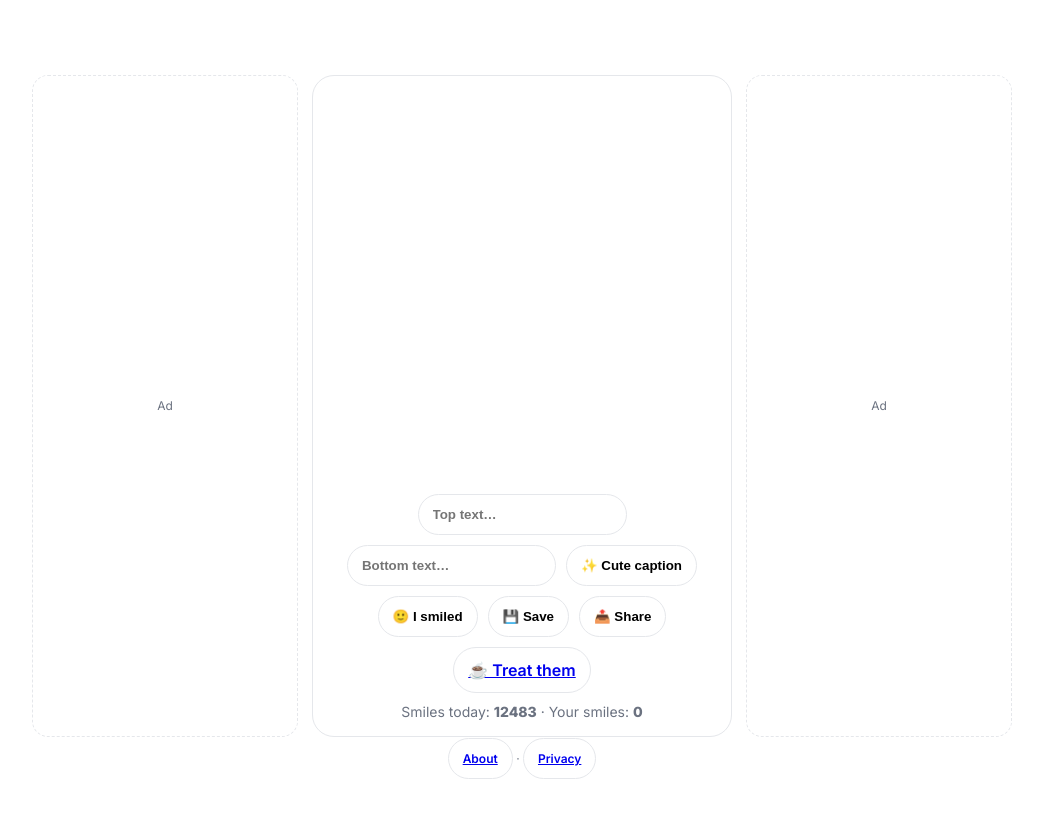
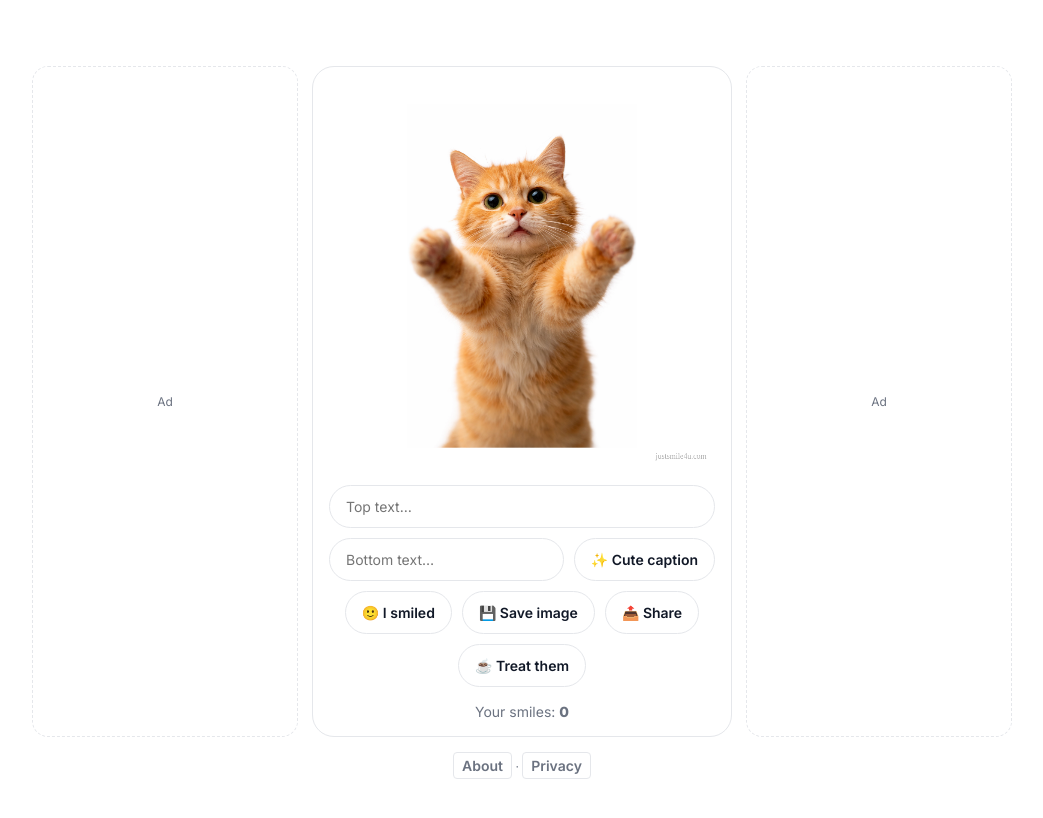
Before and after one commit to slobodin007-commits/justsmile4u, a plain HTML site: page index.html in a window 1280 px wide. Both pictures are taken after a click on the button "📤 Share". Shown: the whole page, without its empty margins (118-1161 px from the left). Drawn offline with Linux system fonts and the light colour scheme.

Commit message:
Update index.html

```diff
--- a/index.html
+++ b/index.html
@@ -23,13 +23,21 @@
 .grid{display:grid;grid-template-columns:1fr min(420px,100%) 1fr;gap:14px}
 .ad{border:1px dashed var(--border);border-radius:16px;min-height:140px;
 display:flex;align-items:center;justify-content:center;font-size:12px;color:var(--muted)}
-.center{border:1px solid var(--border);border-radius:22px;padding:16px}
-canvas{width:100%;height:auto}
-.controls{display:flex;flex-wrap:wrap;gap:10px;justify-content:center;margin-top:12px}
-button,input,a{border:1px solid var(--border);border-radius:999px;padding:12px 14px;
-font-weight:600;background:#fff}
-.stats{text-align:center;color:var(--muted);font-size:14px;margin-top:10px}
-footer{text-align:center;font-size:12px;color:var(--muted);margin-top:14px}
+.center{border:1px solid var(--border);border-radius:22px;padding:16px;background:#fff}
+canvas{width:100%;height:auto;display:block;border-radius:8px}
+.controls{display:flex;flex-wrap:wrap;gap:10px;justify-content:center;margin-top:16px}
+input{flex:1;min-width:200px;border:1px solid var(--border);border-radius:999px;padding:12px 16px;
+font-weight:400;background:#fff;font-size:14px;font-family:Inter}
+input:focus{outline:none;border-color:#9ca3af}
+button,a{border:1px solid var(--border);border-radius:999px;padding:12px 16px;
+font-weight:600;background:#fff;font-size:14px;cursor:pointer;text-decoration:none;color:var(--text);
+font-family:Inter;transition:background 0.2s}
+button:hover,a:hover{background:#f9fafb}
+button:active{background:#f3f4f6}
+.stats{text-align:center;color:var(--muted);font-size:14px;margin-top:16px}
+footer{text-align:center;font-size:12px;color:var(--muted);margin-top:20px}
+footer a{color:var(--muted);text-decoration:none;padding:4px 8px;border-radius:4px}
+footer a:hover{color:var(--text);background:#f9fafb}
 @media(max-width:900px){.grid{grid-template-columns:1fr}}
 </style>
 </head>
@@ -49,13 +57,13 @@
       <input id="bottomText" placeholder="Bottom text…" maxlength="40">
       <button id="randomBtn">✨ Cute caption</button>
       <button id="smileBtn">🙂 I smiled</button>
-      <button id="saveBtn">💾 Save</button>
+      <button id="saveBtn">💾 Save image</button>
       <button id="shareBtn">📤 Share</button>
       <a href="https://buymeacoffee.com/YOURNAME" target="_blank">☕ Treat them</a>
     </div>
 
     <div class="stats">
-      Smiles today: <b id="global">12483</b> · Your smiles: <b id="local">0</b>
+      Your smiles: <b id="local">0</b>
     </div>
   </div>
 
@@ -70,71 +78,194 @@
 </div>
 
 <script>
-const images=["img/cat-hug.png","img/dog-hug.png","img/axolotl-hug.png"];
-const cute=[
-["i need a hug","just a little"],
-["everything is fine","probably"],
-["sending you","a tiny hug"],
-["no thoughts","only feelings"]
+const images = ["./img/cat-hug.png", "./img/dog-hug.png", "./img/axolotl-hug.png"];
+const cute = [
+  ["i need a hug", "just a little"],
+  ["everything is fine", "probably"],
+  ["sending you", "a tiny hug"],
+  ["no thoughts", "only feelings"],
+  ["you're doing great", "keep going"],
+  ["take a breath", "you've got this"],
+  ["sending love", "your way"],
+  ["it's okay", "to rest"]
 ];
 
-const c=document.getElementById("canvas"),ctx=c.getContext("2d");
-const top=document.getElementById("topText");
-const bot=document.getElementById("bottomText");
-const localEl=document.getElementById("local");
-const globalEl=document.getElementById("global");
+const canvas = document.getElementById("canvas");
+const ctx = canvas.getContext("2d");
+const topInput = document.getElementById("topText");
+const bottomInput = document.getElementById("bottomText");
+const localEl = document.getElementById("local");
 
-let img=new Image();
-function pick(){
- img.src=images[Math.floor(Math.random()*images.length)];
-}
-img.onload=draw;
+let currentImage = new Image();
+let imageLoaded = false;
 
-function draw(){
- ctx.fillStyle="#fff";ctx.fillRect(0,0,900,900);
- const r=Math.min(800/img.width,800/img.height);
- const w=img.width*r,h=img.height*r;
- ctx.drawImage(img,(900-w)/2,(900-h)/2,w,h);
- caption(top.value,40,false);
- caption(bot.value,860,true);
- ctx.fillStyle="rgba(0,0,0,.3)";
- ctx.font="20px Inter";ctx.textAlign="right";
- ctx.fillText("justsmile4u.com",880,880);
+// Load random image
+function pickRandomImage() {
+  const randomIndex = Math.floor(Math.random() * images.length);
+  currentImage.src = images[randomIndex];
+  imageLoaded = false;
 }
 
-function caption(t,y,b){
- if(!t)return;
- ctx.font="800 56px Inter";ctx.textAlign="center";
- ctx.textBaseline=b?"bottom":"top";
- ctx.fillStyle="rgba(255,255,255,.85)";
- ctx.fillRect(60,b?y-70:y,780,70);
- ctx.fillStyle="#111";
- ctx.fillText(t,450,b?y-56:y+10);
+currentImage.onload = function() {
+  imageLoaded = true;
+  draw();
+};
+
+currentImage.onerror = function() {
+  console.error("Failed to load image");
+};
+
+// Draw everything on canvas
+function draw() {
+  if (!imageLoaded) return;
+
+  // Clear canvas with white background
+  ctx.fillStyle = "#fff";
+  ctx.fillRect(0, 0, 900, 900);
+
+  // Calculate image dimensions to fit centered
+  const maxSize = 800;
+  const scale = Math.min(maxSize / currentImage.width, maxSize / currentImage.height);
+  const width = currentImage.width * scale;
+  const height = currentImage.height * scale;
+  const x = (900 - width) / 2;
+  const y = (900 - height) / 2;
+
+  // Draw image centered
+  ctx.drawImage(currentImage, x, y, width, height);
+
+  // Draw captions
+  drawCaption(topInput.value, 40, false);
+  drawCaption(bottomInput.value, 860, true);
+
+  // Draw watermark
+  ctx.fillStyle = "rgba(0, 0, 0, 0.3)";
+  ctx.font = "18px Inter";
+  ctx.textAlign = "right";
+  ctx.textBaseline = "bottom";
+  ctx.fillText("justsmile4u.com", 880, 880);
 }
 
-document.getElementById("randomBtn").onclick=()=>{
- const p=cute[Math.floor(Math.random()*cute.length)];
- top.value=p[0];bot.value=p[1];draw();
+// Draw caption with auto-scaling text
+function drawCaption(text, y, isBottom) {
+  if (!text) return;
+
+  const padding = 20;
+  const maxWidth = 780;
+  const minFontSize = 32;
+  const maxFontSize = 72;
+  const lineHeight = 1.2;
+
+  ctx.textAlign = "center";
+  ctx.textBaseline = isBottom ? "bottom" : "top";
+  ctx.font = `800 ${maxFontSize}px Inter`;
+
+  // Measure text and calculate font size
+  let fontSize = maxFontSize;
+  let metrics = ctx.measureText(text);
+
+  while (metrics.width > maxWidth && fontSize > minFontSize) {
+    fontSize -= 2;
+    ctx.font = `800 ${fontSize}px Inter`;
+    metrics = ctx.measureText(text);
+  }
+
+  // Calculate text dimensions
+  const textHeight = fontSize * lineHeight;
+  const boxHeight = textHeight + padding * 2;
+  const boxY = isBottom ? y - boxHeight : y;
+
+  // Draw white rounded background
+  const cornerRadius = 12;
+  const boxX = 60;
+  const boxWidth = maxWidth;
+
+  ctx.fillStyle = "rgba(255, 255, 255, 0.9)";
+  roundRect(ctx, boxX, boxY, boxWidth, boxHeight, cornerRadius);
+  ctx.fill();
+
+  // Draw text with stroke for better readability
+  const textY = isBottom ? y - padding - fontSize * 0.1 : y + padding + fontSize * 0.9;
+
+  ctx.fillStyle = "#111827";
+  ctx.strokeStyle = "rgba(255, 255, 255, 0.8)";
+  ctx.lineWidth = 3;
+  ctx.lineJoin = "round";
+  ctx.miterLimit = 2;
+
+  ctx.strokeText(text, 450, textY);
+  ctx.fillText(text, 450, textY);
+}
+
+// Helper function to draw rounded rectangle
+function roundRect(ctx, x, y, width, height, radius) {
+  ctx.beginPath();
+  ctx.moveTo(x + radius, y);
+  ctx.lineTo(x + width - radius, y);
+  ctx.quadraticCurveTo(x + width, y, x + width, y + radius);
+  ctx.lineTo(x + width, y + height - radius);
+  ctx.quadraticCurveTo(x + width, y + height, x + width - radius, y + height);
+  ctx.lineTo(x + radius, y + height);
+  ctx.quadraticCurveTo(x, y + height, x, y + height - radius);
+  ctx.lineTo(x, y + radius);
+  ctx.quadraticCurveTo(x, y, x + radius, y);
+  ctx.closePath();
+}
+
+// Event listeners
+topInput.addEventListener("input", draw);
+bottomInput.addEventListener("input", draw);
+
+document.getElementById("randomBtn").onclick = function() {
+  const pair = cute[Math.floor(Math.random() * cute.length)];
+  topInput.value = pair[0];
+  bottomInput.value = pair[1];
+  draw();
 };
-document.getElementById("saveBtn").onclick=()=>{
- const a=document.createElement("a");
- a.download="justsmile4u.png";
- a.href=c.toDataURL();a.click();
+
+document.getElementById("smileBtn").onclick = function() {
+  let count = parseInt(localStorage.getItem("smiles") || "0", 10);
+  count++;
+  localStorage.setItem("smiles", count.toString());
+  localEl.textContent = count;
+  pickRandomImage();
 };
-document.getElementById("shareBtn").onclick=async()=>{
- if(!navigator.share)return alert("Not supported");
- c.toBlob(b=>{
-  navigator.share({files:[new File([b],"smile.png",{type:"image/png"})]});
- });
+
+document.getElementById("saveBtn").onclick = function() {
+  const link = document.createElement("a");
+  link.download = "justsmile4u.png";
+  link.href = canvas.toDataURL("image/png");
+  link.click();
 };
-document.getElementById("smileBtn").onclick=()=>{
- let n=+(localStorage.smiles||0)+1;
- localStorage.smiles=n;localEl.textContent=n;
- globalEl.textContent=+globalEl.textContent+1;
- pick();
+
+document.getElementById("shareBtn").onclick = async function() {
+  if (!navigator.share) {
+    alert("Sharing is not supported in your browser.");
+    return;
+  }
+
+  try {
+    canvas.toBlob(function(blob) {
+      const file = new File([blob], "justsmile4u.png", { type: "image/png" });
+      navigator.share({
+        files: [file],
+        title: "Just Smile 4 You",
+        text: "Made with justsmile4u.com"
+      }).catch(function(err) {
+        if (err.name !== "AbortError") {
+          console.error("Error sharing:", err);
+        }
+      });
+    });
+  } catch (err) {
+    console.error("Error creating share:", err);
+    alert("Unable to share. Please try saving the image instead.");
+  }
 };
-localEl.textContent=localStorage.smiles||0;
-pick();
+
+// Initialize
+localEl.textContent = localStorage.getItem("smiles") || "0";
+pickRandomImage();
 </script>
 </body>
 </html>
```
